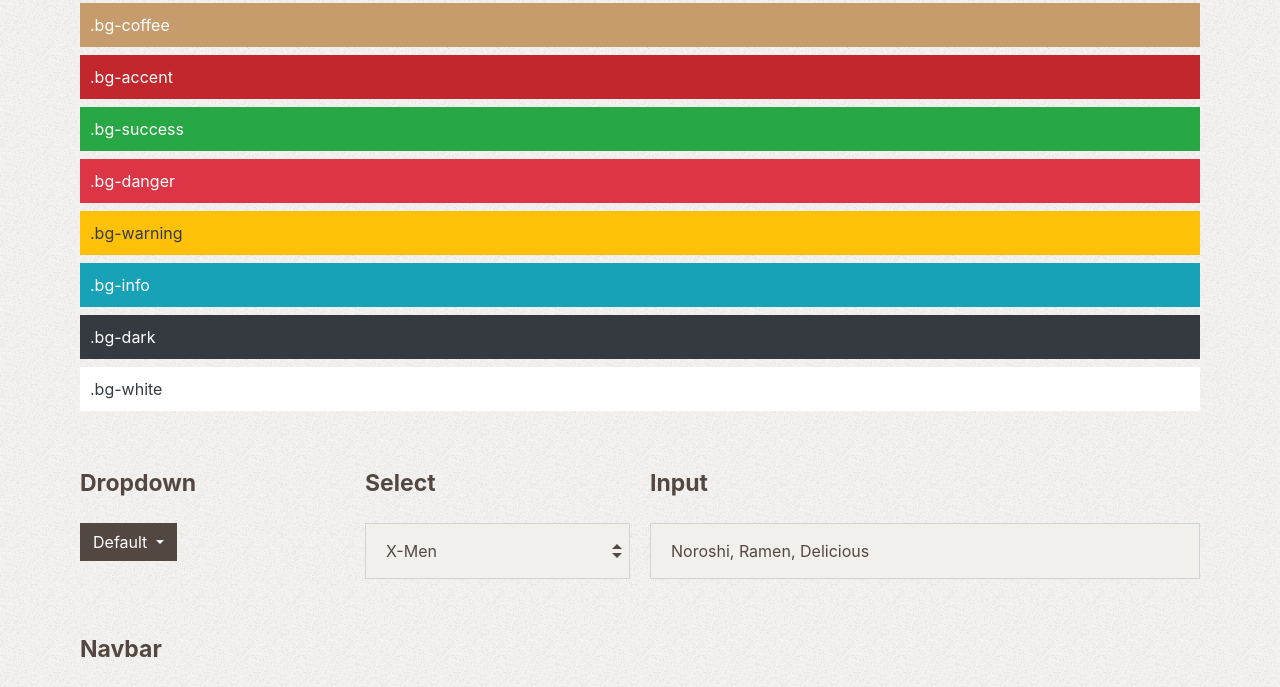
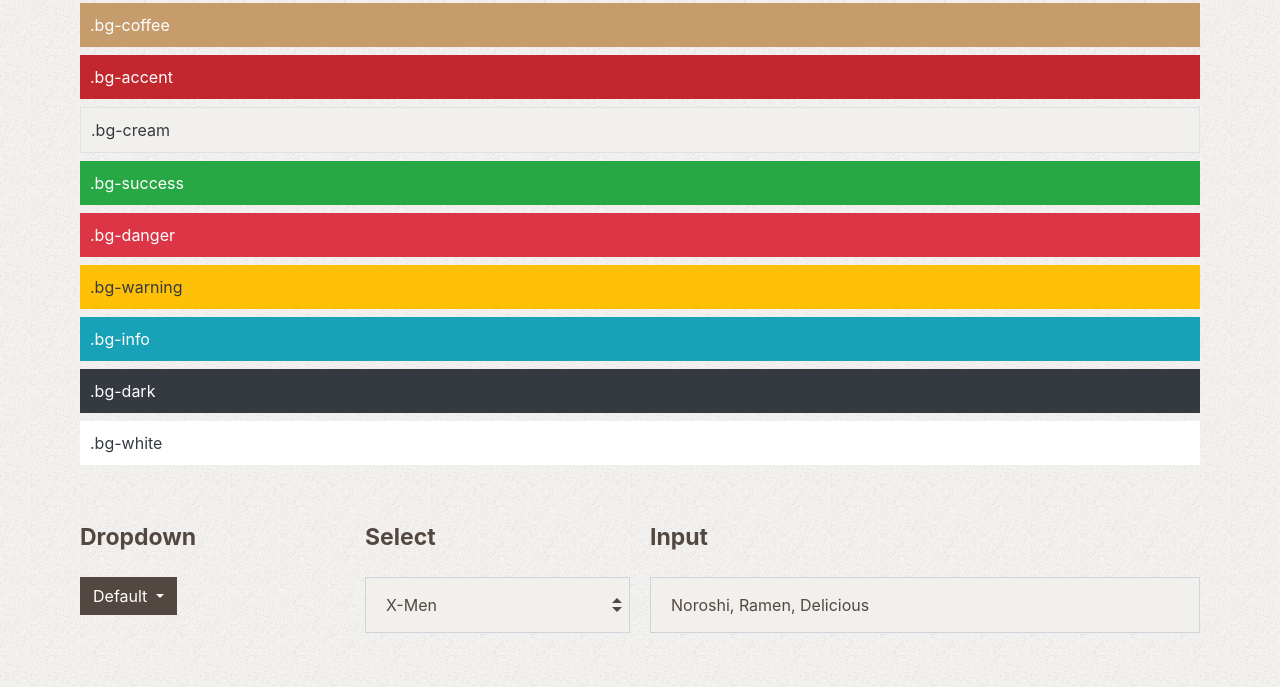
Before and after one commit to dearbunny/noroshi, a plain HTML site: page UI-kit.html in a window 1280 px wide. Shown: the part 1083-1770 px from the top of the page. Drawn offline with nearby package versions, Linux system fonts and the light colour scheme.

Commit message:
Favorite

```diff
--- a/UI-kit.html
+++ b/UI-kit.html
@@ -93,6 +93,7 @@
             <div class="p-3 mb-2 bg-secondary text-white">.bg-secondary</div>
             <div class="p-3 mb-2 bg-coffee text-white">.bg-coffee</div>
             <div class="p-3 mb-2 bg-accent text-white">.bg-accent</div>
+            <div class="p-3 mb-2 bg-cream text-dark border">.bg-cream</div>
             <div class="p-3 mb-2 bg-success text-white">.bg-success</div>
             <div class="p-3 mb-2 bg-danger text-white">.bg-danger</div>
             <div class="p-3 mb-2 bg-warning text-dark">.bg-warning</div>
```
